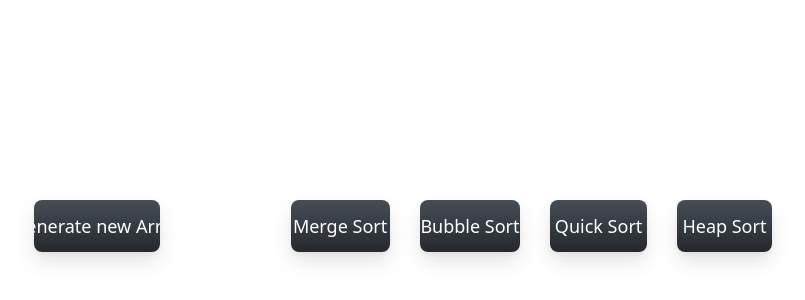
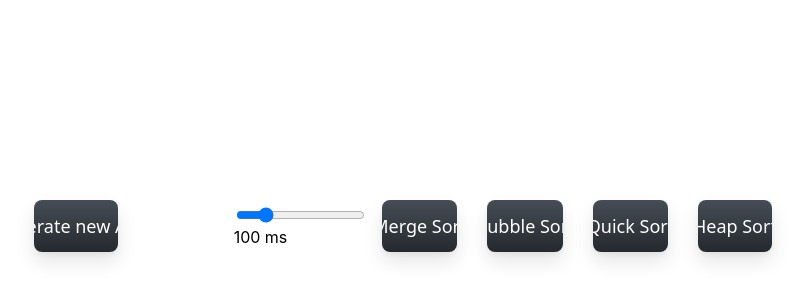
Before and after one commit to NuraSad/sorting-visualizer, a React (Create React App) app: page / in a window 1280 px wide. Shown: the part 144-444 px from the top of the page, without its empty margins (237-1042 px from the left). Built offline with nearby package versions, Linux system fonts and the light colour scheme.

Commit message:
improve QuickSort

```diff
--- a/src/Algorithms/QuickSortAlgorithm.js
+++ b/src/Algorithms/QuickSortAlgorithm.js
@@ -58,6 +58,8 @@ function quickSort(arr, low, high, changeOrder) {
     let pi = partition(arr, low, high, changeOrder);
     // Separately sort elements before
     // partition and after partition
+    if (pi === low + 1) changeOrder.push([low, low, "final"]);
+    if (pi === high - 1) changeOrder.push([high, high, "final"]);
     quickSort(arr, low, pi - 1, changeOrder);
     quickSort(arr, pi + 1, high, changeOrder);
   }
--- a/src/components/SortingViz.css
+++ b/src/components/SortingViz.css
@@ -74,3 +74,11 @@
 .generate-array {
   margin-right: 15%;
 }
+
+.slider-parent {
+  position: relative;
+}
+
+.bubble {
+  position: absolute;
+}
--- a/src/components/SortingViz.js
+++ b/src/components/SortingViz.js
@@ -1,4 +1,4 @@
-import React, { useState } from "react";
+import React, { useState, useEffect } from "react";
 import getMergeSortArray from "../Algorithms/MergeAlgorithm";
 import quickSort from "../Algorithms/QuickSortAlgorithm";
 import heapSort from "../Algorithms/HeapSortAlgotithm";
@@ -15,6 +15,7 @@ const SortingViz = () => {
   const [originalArray, setOriginalArray] = useState([]);
   const [PRIMARY_COLOR, setPrimaryColor] = useState(INITIAL_COLOR);
   const [isDisabled, setIsDisabled] = useState(false);
+  const [speed, setSpeed] = useState(100);
   const delay = 100;
 
   const makeNewArray = (size) => {
@@ -35,6 +36,13 @@ const SortingViz = () => {
   const timer = (delay) => {
     return new Promise((resolve) => setTimeout(resolve, delay));
   };
+
+  useEffect(() => {
+    const ele = document.querySelector(".buble");
+    if (ele) {
+      ele.style.left = `${Number(speed / 4)}px`;
+    }
+  }, [speed]);
 
   const mergeSort = (array, delay) => {
     setIsDisabled(true);
@@ -139,7 +147,6 @@ const SortingViz = () => {
     const high = arr.length - 1;
     const changeOrder = [];
     quickSort(arr, low, high, changeOrder);
-    const sortedBars = [];
 
     for (let i = 0; i < changeOrder.length; i++) {
       const arrayBars = document.getElementsByClassName("array-bar");
@@ -148,8 +155,8 @@ const SortingViz = () => {
         let firstIdx = changeOrder[i][0];
         let secondIdx = changeOrder[i][1];
         if (firstIdx === secondIdx) {
-          sortedBars.push(firstIdx);
           arrayBars[firstIdx].style.backgroundColor = SORTED_COLOR;
+          await timer(delay);
           continue;
         }
         arrayBars[firstIdx].style.backgroundColor = SWAP_COLOR;
@@ -157,9 +164,9 @@ const SortingViz = () => {
         let temp = arrOrg[firstIdx];
         arrOrg[firstIdx] = arrOrg[secondIdx];
         arrOrg[secondIdx] = temp;
-        sortedBars.push(firstIdx);
         setOriginalArray([...arrOrg]);
         await timer(delay);
+        arrayBars[firstIdx].style.backgroundColor = SORTED_COLOR;
         arrayBars[secondIdx].style.backgroundColor = PRIMARY_COLOR;
       } else if (changeOrder[i][2] === "swap") {
         let firstIdx = changeOrder[i][0];
@@ -174,6 +181,11 @@ const SortingViz = () => {
         await timer(delay);
         arrayBars[firstIdx].style.backgroundColor = PRIMARY_COLOR;
         arrayBars[secondIdx].style.backgroundColor = PRIMARY_COLOR;
+      } else if (changeOrder[i][2] === "final") {
+        let idx = changeOrder[i][0];
+        arrayBars[idx].style.backgroundColor = SORTED_COLOR;
+        await timer(delay);
+        continue;
       } else {
         let firstIdx = changeOrder[i][0];
         let secondIdx = changeOrder[i][1];
@@ -182,9 +194,6 @@ const SortingViz = () => {
         await timer(delay);
         arrayBars[firstIdx].style.backgroundColor = PRIMARY_COLOR;
         arrayBars[secondIdx].style.backgroundColor = PIVOT_COLOR;
-      }
-      for (let k = 0; k < sortedBars.length; k++) {
-        arrayBars[sortedBars[k]].style.backgroundColor = SORTED_COLOR;
       }
     }
     setPrimaryColor(SORTED_COLOR);
@@ -256,6 +265,18 @@ const SortingViz = () => {
         >
           Generate new Array
         </button>
+        <div className="slider-parent">
+          <input
+            type="range"
+            min="1"
+            max="500"
+            value={speed}
+            onChange={(e) => {
+              setSpeed(e.target.value);
+            }}
+          />
+          <div className="buble">{speed} ms</div>
+        </div>
         <button
           className="button"
           disabled={isDisabled}
```
